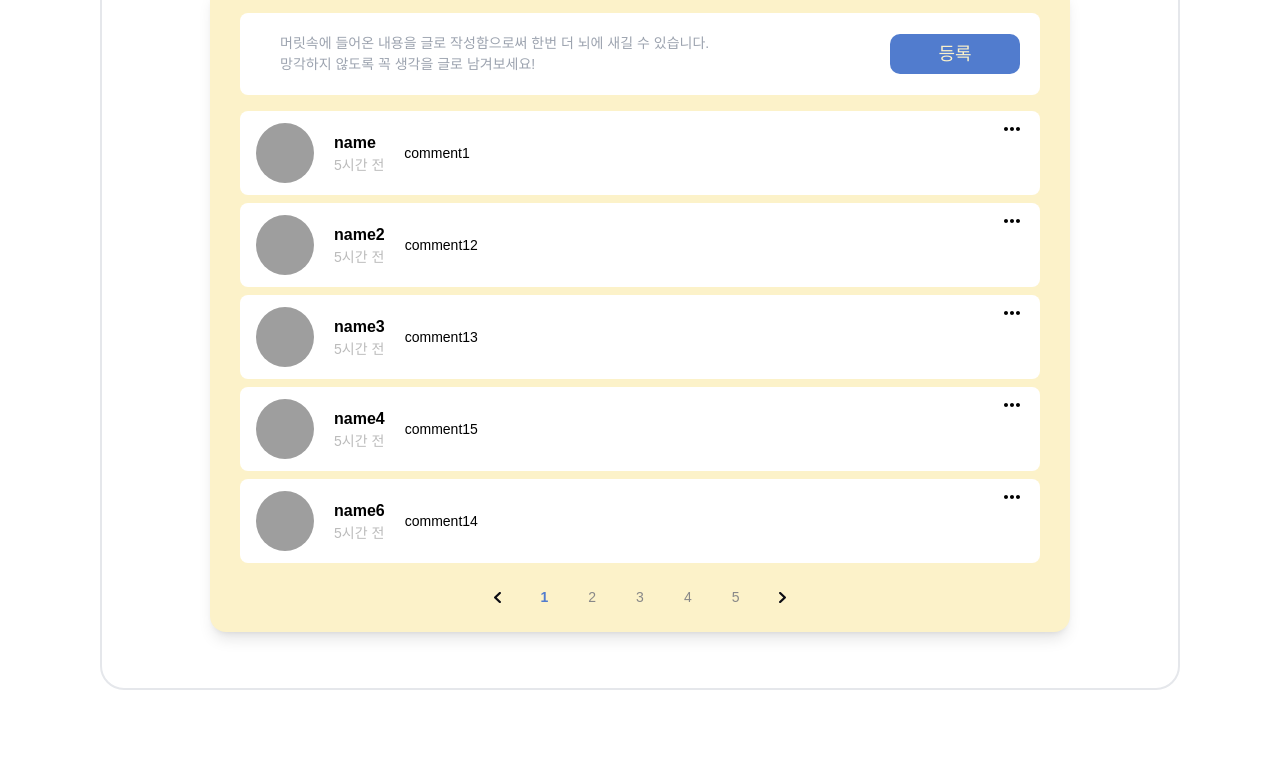
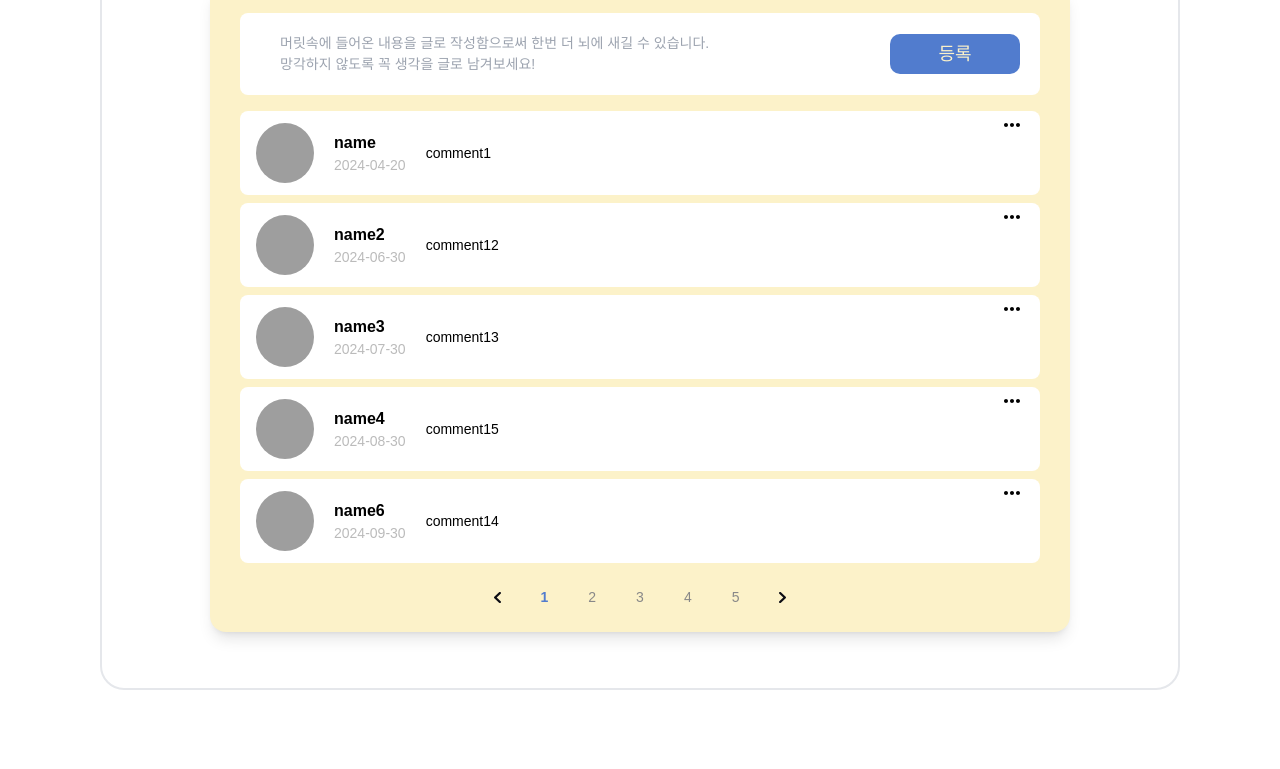
Before and after one commit to OZ-Coding-School/oz_02_collabo-004, a React (Vite) app: page /bookspoilerdetail in a window 1280 px wide. Shown: the part 1643-2412 px from the top of the page. Built offline with nearby package versions, Linux system fonts and the light colour scheme; grey boxes are pictures that could not be loaded; a web font is replaced by a local one.

Commit message:
Feat: BookComment > update 수정 버튼 클릭 시 댓글 수정

```diff
--- a/src/components/BookComment/index.jsx
+++ b/src/components/BookComment/index.jsx
@@ -3,13 +3,15 @@ import Button from "../@common/Button";
 import Pagination from "../@common/Pagination";
 import more from "../../assets/images/icons/more.svg";
 import { useState } from "react";
-// import Modal from "../@common/Modal";
 
-const BookComment = ({ comments, setModalOpen }) => {
+
+const BookComment = ({ comments, setModalOpen, setComments }) => {
   const [newComment, setNewComment] = useState("");
   const [currentPage, setCurrentPage] = useState(1);
   const [hoverCommentIndex, setHoverCommentIndex] = useState(-1);
   const [isMoreVisible, setIsMoreVisible] = useState(false);
+  const [editMode, setEditMode] = useState(-1);
+  const [editeContent, setEditeContent] = useState("");
 
   const perPage = 5;
   const lastIndex = currentPage * perPage;
@@ -18,11 +20,14 @@ const BookComment = ({ comments, setModalOpen }) => {
 
   const handleSubmitComment = () => {
     console.log("댓글 작성 후 제출", newComment);
-    // TODO: 댓글 로직 작성
+
+    // TODO: 댓글 생성
+
     setNewComment("");
   };
 
   //TODO: 저장해놓은 페이지 넘버(몇페이지?) 로 페이지에 잘라서 보여줄 라스트,퍼스트 로직
+  //TODO: 등록,수정 시간 데이터 > n 분전 으로 자르기
 
   const handleMouseEnter = (index) => {
     setHoverCommentIndex(index);
@@ -36,16 +41,28 @@ const BookComment = ({ comments, setModalOpen }) => {
     setIsMoreVisible(true);
   };
 
-  // const handleEditClick = () => {
-  //   setModalOpen(true);
-  // };
+  const handleEditClick = (index) => {
+    setEditMode(index);
+    setEditeContent(comments[index].comment_content);
+  };
 
-  const handleDeleteModalClick = () => {
+  const handleEditSubmit = () => {
+    const updateComments = [...comments];
+    updateComments[editMode].comment_content = editeContent;
+
+    //TODO: 수정된 내용 서버 저장
+
+    setComments(updateComments);
+    setEditMode(-1);
+  };
+
+  const handleDeleteClick = () => {
     setModalOpen(true);
   };
 
   // const handleConfirm = () => {
-  //   // TODO: 댓글 삭제하는 로직
+  //   // TODO: 댓글 삭제
+  //
   //   setModalOpen(true);
   //   setDeleteMessage(true);
   // };
@@ -64,24 +81,33 @@ const BookComment = ({ comments, setModalOpen }) => {
         />
         <div className="flex flex-col justify-center">
           <p className="font600">{comment.username}</p>
-          <p className="font14 grayb">5시간 전</p>
+          <p className="font14 grayb">{comment.created_at}</p>
         </div>
-        <div className="w-[480px] font14">
-          <p>{comment.comment_content}</p>
+        <div className="w-[480px] font14 flex items-center">
+          {editMode === index ? (
+            <textarea
+              value={editeContent}
+              onChange={(e) => setEditeContent(e.target.value)}
+              className="resize-none w-full whitespace-pre-line focus:outline-none secondary"
+            />
+          ) : (
+            <p>{comment.comment_content}</p>
+          )}
         </div>
       </div>
-      <div className="relative flex">
-        <div className="cursor-pointer pt-1 pr-1" onClick={handleMoreClick}>
-          <img src={more} />
+      <div className="relative flex flex-col justify-between items-center w-6">
+        <div className="cursor-pointer" onClick={handleMoreClick}>
+          <img src={more}/>
           { hoverCommentIndex === index && isMoreVisible && (
             <div className="absolute top-0 left-15 mt-3 bg-white shadow-lg rounded-md z-10">
               <ul className="flex items-center w-40">
                 <li className="flex justify-center cursor-pointer w-20 px-6 py-3 hover:bg-graylight hover:rounded-l-md hover:font700 font14"
+                    onClick={() => handleEditClick(index)}
                 >
                   수정
                 </li>
                 <li className="flex justify-center cursor-pointer w-20 px-6 py-3 hover:bg-graylight hover:rounded-r-md hover:font700 font14"
-                    onClick={handleDeleteModalClick}
+                    onClick={handleDeleteClick}
                 >
                   삭제
                 </li>
@@ -89,6 +115,11 @@ const BookComment = ({ comments, setModalOpen }) => {
             </div>
           )}
         </div>
+        {editMode === index && (
+          <div onClick={handleEditSubmit} className="font12 font600 cursor-pointer gray8 hover:font800 hover:secondary">
+            수정
+          </div>
+        )}
       </div>
     </div>
   ));
@@ -101,7 +132,7 @@ const BookComment = ({ comments, setModalOpen }) => {
           <div className="flex flex-col gap-4 w-[800px]">
             <div className="flex items-center bg-white justify-between rounded-lg p-5">
               <textarea
-                className="w-4/5 font14 resize-none px-5 placeholder-multiline whitespace-pre-line focus:outline-none overflow-hidden"
+                className="w-4/5 font14 resize-none px-5 placeholder-multiline whitespace-pre-line focus:outline-none"
                 placeholder="머릿속에 들어온 내용을 글로 작성함으로써 한번 더 뇌에 새길 수 있습니다.
                             망각하지 않도록 꼭 생각을 글로 남겨보세요!"
                 value={newComment}
--- a/src/pages/BookSpoiler/BookSpoilerDetailPage.jsx
+++ b/src/pages/BookSpoiler/BookSpoilerDetailPage.jsx
@@ -12,17 +12,16 @@ import { useState } from "react";
 
 const BookSpoilerDetailPage = () => {
   const [modalOpen, setModalOpen] = useState(false);
-
-  // TODO:
-  let comments = [
-    { id: 1, comment_content: 'comment1' , created_at: '2024-05-30', username: 'name'},
+  const [comments, setComments] = useState([
+    //TODO:
+    { id: 1, comment_content: 'comment1' , created_at: '2024-04-20', update_at: '2014-04-21', username: 'name'},
     { id: 13, comment_content: 'comment12' , created_at: '2024-06-30', username: 'name2'},
     { id: 15, comment_content: 'comment13' , created_at: '2024-07-30', username: 'name3'},
     { id: 16, comment_content: 'comment15' , created_at: '2024-08-30', username: 'name4'},
     { id: 81, comment_content: 'comment14' , created_at: '2024-09-30', username: 'name6'},
     { id: 81, comment_content: 'comment15' , created_at: '2024-09-30', username: 'name7'},
     { id: 81, comment_content: 'comment15' , created_at: '2024-09-30', username: 'name7'},
-  ];
+  ]);
 
   const handleCancel = () => {
     setModalOpen(false);
@@ -94,6 +93,7 @@ const BookSpoilerDetailPage = () => {
                 <BookComment
                   comments={comments}
                   setModalOpen={setModalOpen}
+                  setComments={setComments}
                 />
               </div>
             </div>
```
